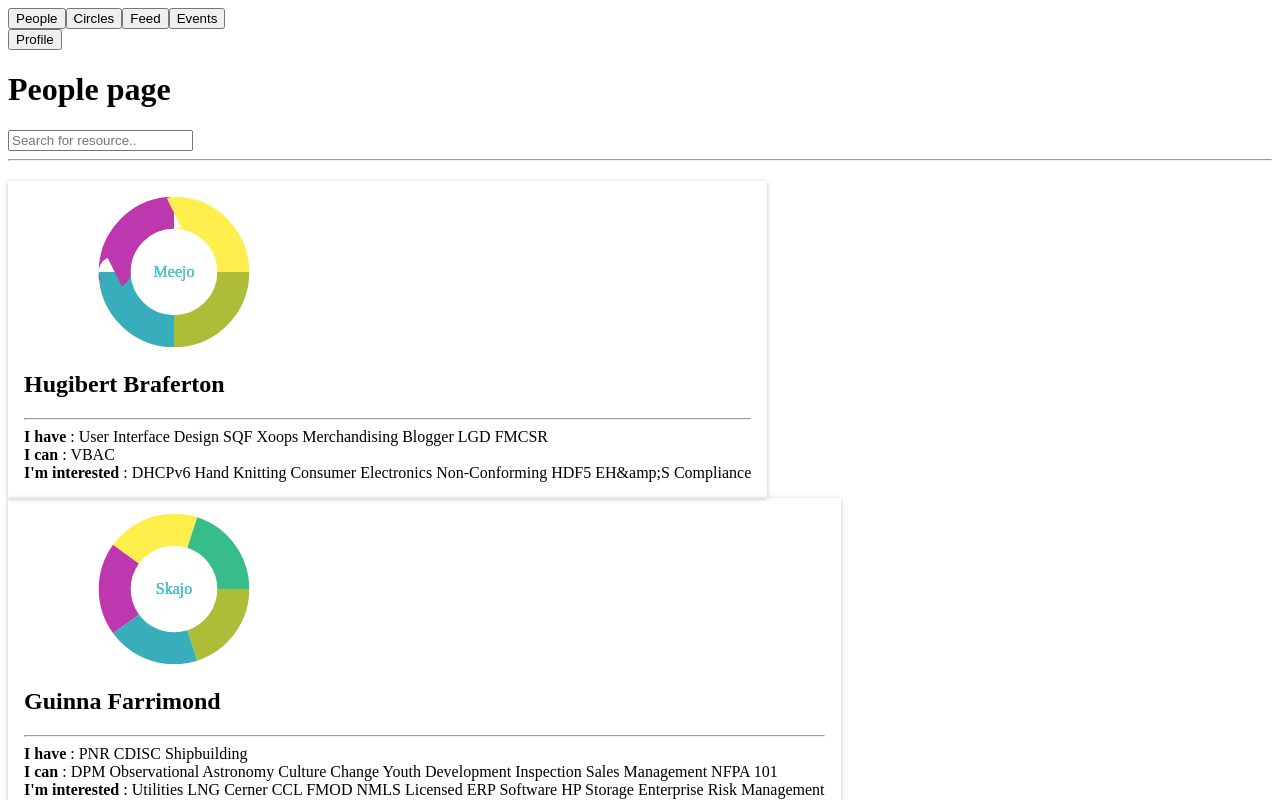
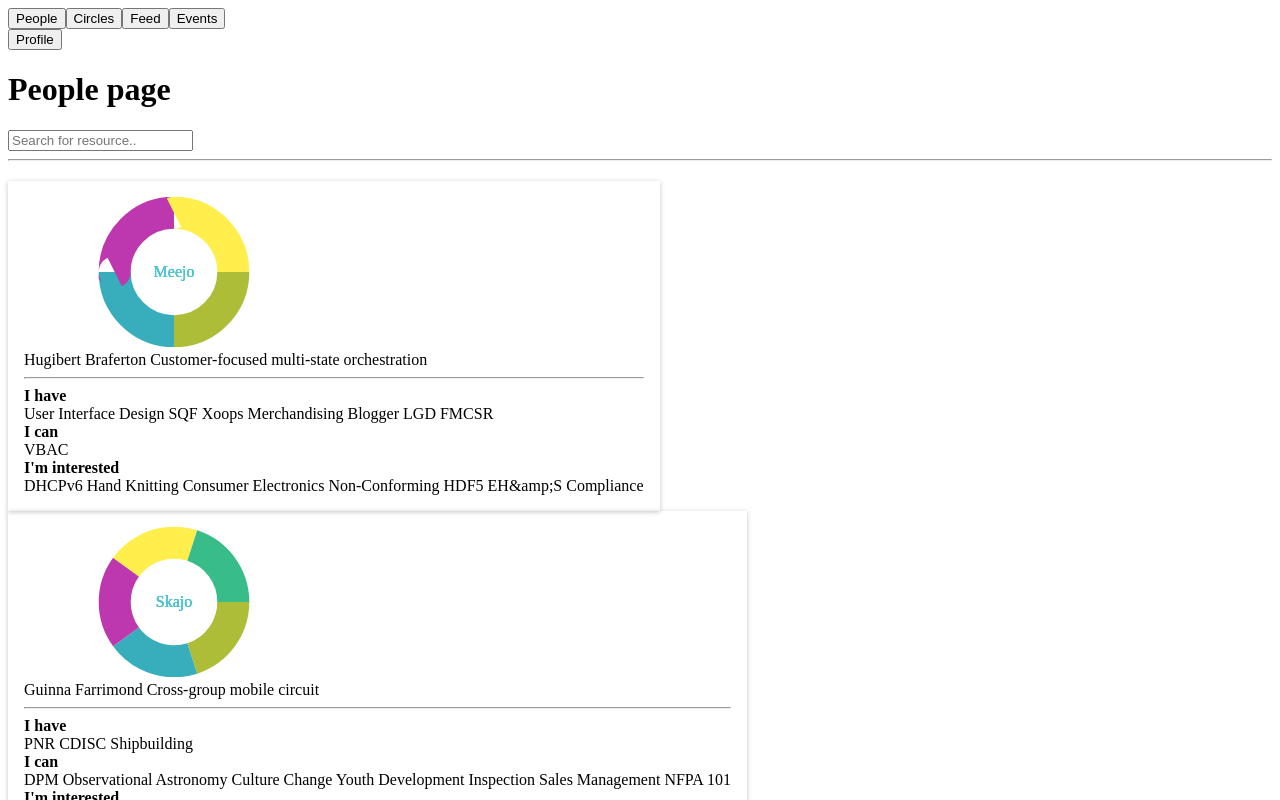
Before and after one commit to MGrudule/Knock, a Vue app: page /people in a window 1280 px wide. Shown: the top 800 px of the page. Built offline with nearby package versions, Linux system fonts and the light colour scheme; a web font is replaced by a local one.

Commit message:
[w10] Profile tags

```diff
--- a/src/views/People.vue
+++ b/src/views/People.vue
@@ -1,6 +1,12 @@
 <template>
 
   <div class="page">
+    <div v-if="loading" class='loading-spinner'>
+   <span></span>
+    <span></span>
+    <span></span>
+    <span></span>
+  </div>
 
    <h1>{{ msg }}</h1>
    <div class="input input-with-icon ">
@@ -16,11 +22,17 @@
    <div v-for="(user, index) in filteredList" :key="user.id" class="checkbox list-item  col-md-3 card">
 
      <chart  v-bind:data="user.category.map(item => 1)"  v-bind:colorParts="user.category.map(item => item.color)" v-bind:nameParts="user.category.map(item => item.name)" v-bind:circleParts="user.circle.name"> </chart>
-<h2 class="text-center"> {{user.name}} </h2>
+     <div class="text-center">
+     <span class="user-name" > {{user.name}} </span>
+     <span > {{user.summary}} </span>
+   </div>
     <hr>
-   <div v-for="item in user.resources" :key="item.id" >
-    <strong>  {{item.title}} </strong> :
-     <span v-for="name in item.name" > {{name}} </span>
+   <div v-for="item in user.resources" :key="item.id"  class="tags" >
+     <div class="tagname">
+       <strong>  {{item.title}} </strong> </div>
+
+
+     <span class="tag" v-for="name in item.name" > {{name}} </span>
 
    </div>
    </div>
@@ -41,7 +53,7 @@ export default {
 
 search: '',
       msg: 'People page',
-
+      loading: false,
       myJson: json,
 
     }
@@ -60,10 +72,7 @@ search: '',
 
 <!-- Add "scoped" attribute to limit CSS to this component only -->
 <style lang="scss" scoped>
-.list-item {
-  display: inline-block;
-  margin-right: 10px;
-}
+
 .list-enter-active {
   transition: all 1s;
 }
@@ -86,6 +95,8 @@ search: '',
   padding-top: 12px;
 }
   .card {
+display: inline-block;
+  box-sizing: content-box;
    box-shadow: rgba(0, 0, 0, 0.117647) 0px 1px 6px, rgba(0, 0, 0, 0.117647) 0px 1px 4px;
    padding: 1em;
    transition: .25s all ease-in-out;
--- a/src/views/Profile.vue
+++ b/src/views/Profile.vue
@@ -1,8 +1,9 @@
 <template>
 
     <div class="page">
+      <h1>Hello, {{user.name}}! </h1>
           <div class="row">
-            <h1>Hello, {{user.name}}! </h1>
+
 
 
                <form class="edit input-group col-md-offset-2 col-md-3" @submit.prevent="updateUser(user)">
@@ -30,8 +31,9 @@
                 <div class=" col-md-4">
                   <h1>  Interest circles {{ data.length }} </h1>
                   <chart v-bind:data="data"  v-bind:colorParts="colorParts"> </chart>
+
                   <div class="row">
-                      <div v-for="(category, index) in categories" :key="category.id" class="checkbox col-md-offset-1 col-sm-4 col-xs-4 ">
+                        <div v-for="(category, index) in categories" :key="category.id" class="checkbox ">
                         <input  v-bind:style="{color: category.color}" type="checkbox" v-bind:id="category.id" v-bind:value="category.id" v-model="data" @click="somefunction(category.color)" >
                         <label   v-bind:for="category.id"> {{category.name}} </label>
                         </div>
@@ -39,6 +41,7 @@
                     </div>
 
             </div>
+
       </div>
   </div>
 </template>
```
Lines whose indentation alone changed are shown as unchanged.
